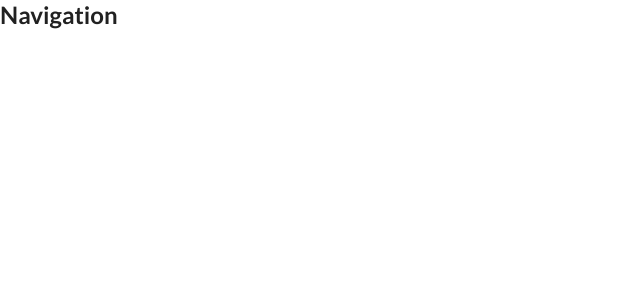
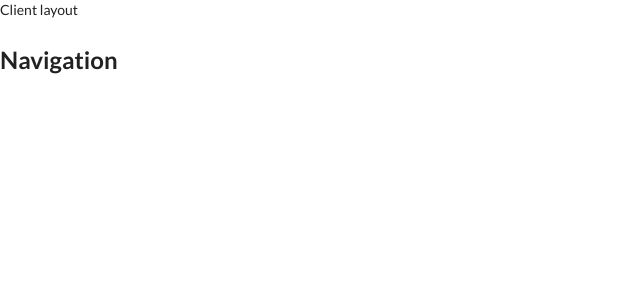
Before and after one commit to FranciscoJavierMartin/iCard, a React (Create React App) app in the folder client/: page / in a window 1280 px wide. Shown: the top 300 px of the page, without its empty margins (0-640 px from the left). Built offline with nearby package versions, Linux system fonts and the light colour scheme.

Commit message:
Layouts added

```diff
--- a/client/src/App.tsx
+++ b/client/src/App.tsx
@@ -1,11 +1,12 @@
 import React, { ReactElement } from 'react';
 import Navigation from './routes/Navigation';
+import { ClientLayout } from './layouts';
 
 function App(): ReactElement {
   return (
-    <div>
+    <ClientLayout>
       <Navigation />
-    </div>
+    </ClientLayout>
   );
 }
 
--- /dev/null
+++ b/client/src/layouts/AdminLayout/AdminLayout.tsx
@@ -0,0 +1,17 @@
+import React, { ReactElement, ReactNode } from 'react';
+import './AdminLayout.scss';
+
+interface AdminLayoutProps {
+  children: ReactNode;
+}
+
+export default function AdminLayout({
+  children,
+}: AdminLayoutProps): ReactElement {
+  return (
+    <div>
+      <p>Admin layout</p>
+      {children}
+    </div>
+  );
+}
--- /dev/null
+++ b/client/src/layouts/ClientLayout/ClientLayout.tsx
@@ -0,0 +1,17 @@
+import React, { ReactElement, ReactNode } from 'react';
+import './ClientLayout.scss';
+
+interface ClientLayoutProps {
+  children: ReactNode;
+}
+
+export default function ClientLayout({
+  children,
+}: ClientLayoutProps): ReactElement {
+  return (
+    <div>
+      <p>Client layout</p>
+      {children}
+    </div>
+  );
+}
--- /dev/null
+++ b/client/src/layouts/index.ts
@@ -0,0 +1,2 @@
+export { default as ClientLayout } from './ClientLayout/ClientLayout';
+export { default as AdminLayout } from './AdminLayout/AdminLayout';
--- a/client/src/routes/routes.admin.ts
+++ b/client/src/routes/routes.admin.ts
@@ -1,2 +1,2 @@
-const routesAdmin = [];
+const routesAdmin: any[] = [];
 export default routesAdmin;
--- a/client/src/routes/routes.client.ts
+++ b/client/src/routes/routes.client.ts
@@ -1,3 +1,3 @@
-const routesClient = [];
+const routesClient: any[] = [];
 
 export default routesClient;
```
Also changed, not shown: client/src/layouts/AdminLayout/AdminLayout.scss (added), client/src/layouts/ClientLayout/ClientLayout.scss (added).
